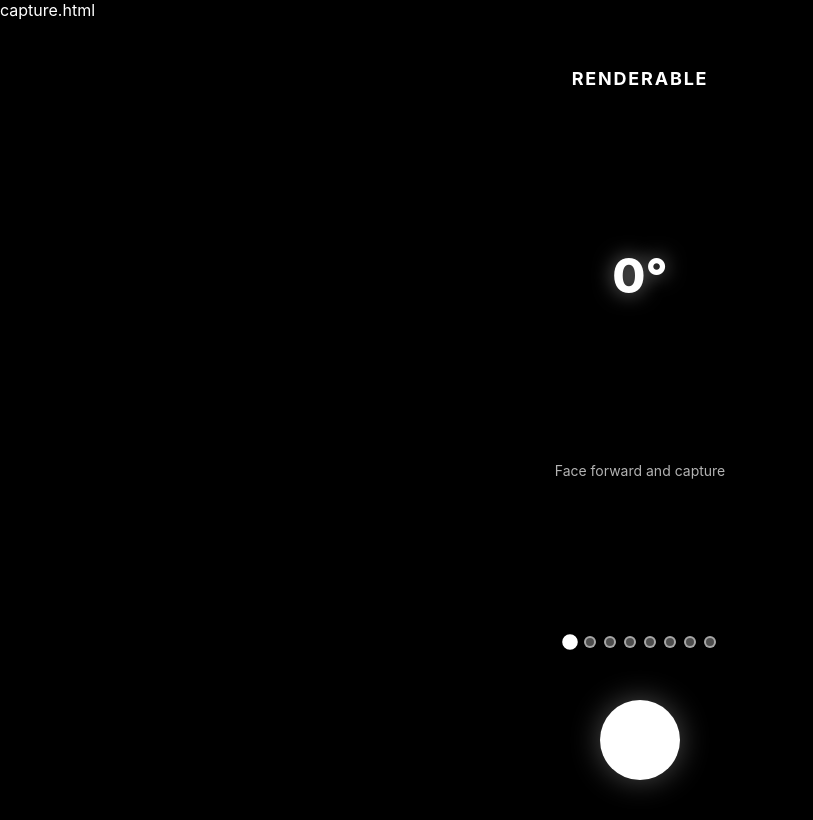
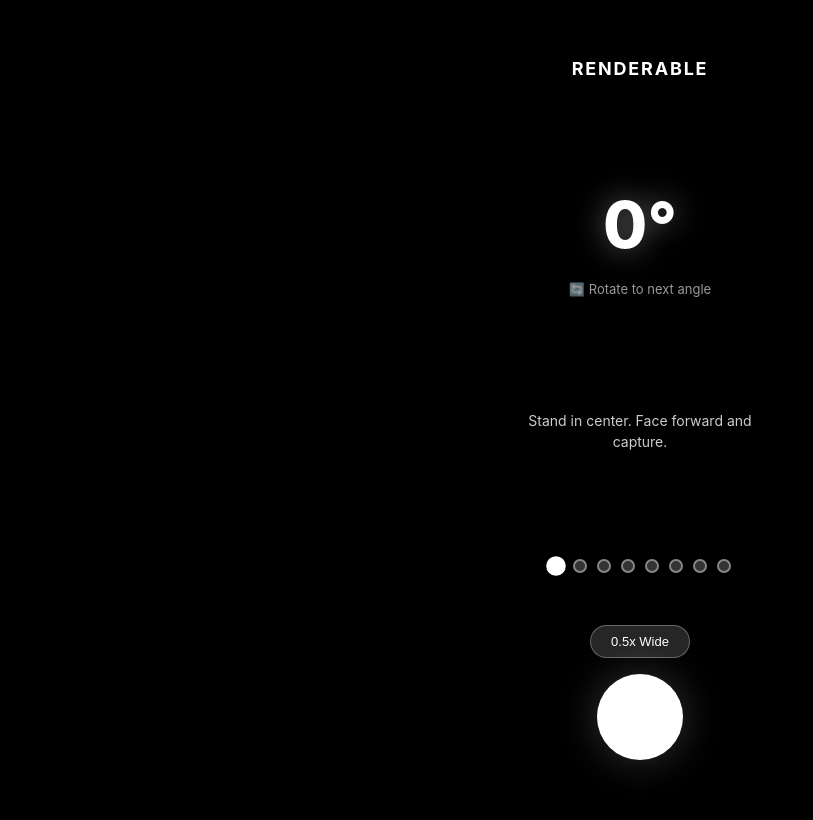
Before and after one commit to kaspermuutra-dotcom/renderable-demo, a Flask app: page /capture in a window 1280 px wide. Shown: the whole page, without its empty margins (0-813 px from the left). After the commit the page ends 769 px from the top, so only its background shows below. Run offline with Flask 3, Linux system fonts and the light colour scheme.

Commit message:
Add panorama stitching, gyroscope, 0.5x camera, 360 UI fix

```diff
--- a/app.py
+++ b/app.py
@@ -1,6 +1,8 @@
 from flask import Flask, request, jsonify, send_from_directory, render_template
 import os
 import uuid
+from PIL import Image
+import io
 
 app = Flask(__name__)
 
@@ -32,6 +34,42 @@ def upload():
 
     return jsonify({'scan_id': scan_id, 'angle': angle, 'status': 'saved'})
 
+@app.route('/stitch/<scan_id>', methods=['POST'])
+def stitch(scan_id):
+    scan_folder = os.path.join(UPLOAD_FOLDER, scan_id)
+    if not os.path.exists(scan_folder):
+        return jsonify({'error': 'Scan not found'}), 404
+
+    photos = sorted([f for f in os.listdir(scan_folder) if f.endswith('.jpg') and f != 'panorama.jpg'])
+
+    if len(photos) == 0:
+        return jsonify({'error': 'No photos found'}), 400
+
+    images = []
+    for photo in photos:
+        img = Image.open(os.path.join(scan_folder, photo))
+        images.append(img)
+
+    target_height = 1080
+    resized = []
+    for img in images:
+        ratio = target_height / img.height
+        new_width = int(img.width * ratio)
+        resized.append(img.resize((new_width, target_height), Image.LANCZOS))
+
+    total_width = sum(img.width for img in resized)
+    panorama = Image.new('RGB', (total_width, target_height))
+
+    x_offset = 0
+    for img in resized:
+        panorama.paste(img, (x_offset, 0))
+        x_offset += img.width
+
+    panorama_path = os.path.join(scan_folder, 'panorama.jpg')
+    panorama.save(panorama_path, quality=85)
+
+    return jsonify({'scan_id': scan_id, 'status': 'stitched', 'url': f'/photos/{scan_id}/panorama.jpg'})
+
 @app.route('/view/<scan_id>')
 def view(scan_id):
     return render_template('viewer.html', scan_id=scan_id)
@@ -44,10 +82,11 @@ def get_photo(scan_id, filename):
 def get_scan_photos(scan_id):
     scan_folder = os.path.join(UPLOAD_FOLDER, scan_id)
     if not os.path.exists(scan_folder):
-        return jsonify({'photos': []})
+        return jsonify({'photos': [], 'has_panorama': False})
     photos = os.listdir(scan_folder)
-    photos = [f for f in photos if f.endswith('.jpg')]
-    return jsonify({'photos': sorted(photos)})
+    has_panorama = 'panorama.jpg' in photos
+    photos = sorted([f for f in photos if f.endswith('.jpg') and f != 'panorama.jpg'])
+    return jsonify({'photos': photos, 'has_panorama': has_panorama})
 
 if __name__ == '__main__':
     port = int(os.environ.get('PORT', 5050))
--- a/templates/capture.html
+++ b/templates/capture.html
@@ -1,4 +1,3 @@
-capture.html
 <!DOCTYPE html>
 <html lang="en">
 <head>
@@ -10,20 +9,26 @@ capture.html
   body { background: #000; color: #fff; font-family: -apple-system, sans-serif; height: 100vh; overflow: hidden; }
   #camera-container { position: relative; width: 100%; height: 100vh; }
   #video { width: 100%; height: 100%; object-fit: cover; }
-  #overlay { position: absolute; inset: 0; display: flex; flex-direction: column; align-items: center; justify-content: space-between; padding: 40px 20px; }
+  #overlay { position: absolute; inset: 0; display: flex; flex-direction: column; align-items: center; justify-content: space-between; padding: 50px 20px 40px; }
   #title { font-size: 18px; font-weight: 700; letter-spacing: 0.1em; text-transform: uppercase; background: rgba(0,0,0,0.5); padding: 8px 16px; border-radius: 20px; }
-  #angle-display { font-size: 48px; font-weight: 800; text-shadow: 0 0 20px rgba(255,255,255,0.5); }
-  #instructions { font-size: 14px; color: rgba(255,255,255,0.7); text-align: center; background: rgba(0,0,0,0.5); padding: 8px 16px; border-radius: 20px; }
+  #center-info { display: flex; flex-direction: column; align-items: center; gap: 12px; }
+  #angle-display { font-size: 64px; font-weight: 800; text-shadow: 0 0 30px rgba(255,255,255,0.4); }
+  #gyro-indicator { font-size: 13px; color: rgba(255,255,255,0.6); background: rgba(0,0,0,0.4); padding: 6px 14px; border-radius: 20px; }
+  #instructions { font-size: 14px; color: rgba(255,255,255,0.8); text-align: center; background: rgba(0,0,0,0.5); padding: 8px 16px; border-radius: 20px; max-width: 280px; line-height: 1.5; }
   #controls { display: flex; flex-direction: column; align-items: center; gap: 16px; width: 100%; }
-  #progress-bar { display: flex; gap: 8px; justify-content: center; flex-wrap: wrap; }
-  .angle-dot { width: 12px; height: 12px; border-radius: 50%; background: rgba(255,255,255,0.3); border: 2px solid rgba(255,255,255,0.5); transition: all 0.3s; }
+  #progress-bar { display: flex; gap: 10px; justify-content: center; }
+  .angle-dot { width: 14px; height: 14px; border-radius: 50%; background: rgba(255,255,255,0.2); border: 2px solid rgba(255,255,255,0.4); transition: all 0.3s; }
   .angle-dot.captured { background: #43e97b; border-color: #43e97b; }
-  .angle-dot.current { background: #fff; border-color: #fff; transform: scale(1.3); }
-  #capture-btn { width: 80px; height: 80px; border-radius: 50%; background: #fff; border: 4px solid rgba(255,255,255,0.5); cursor: pointer; transition: transform 0.1s; box-shadow: 0 0 30px rgba(255,255,255,0.3); }
-  #capture-btn:active { transform: scale(0.9); }
-  #capture-btn.captured { background: #43e97b; }
-  #view-btn { display: none; background: #43e97b; color: #000; border: none; padding: 16px 40px; border-radius: 30px; font-size: 18px; font-weight: 700; cursor: pointer; }
-  #status { font-size: 13px; color: #43e97b; min-height: 20px; }
+  .angle-dot.current { background: #fff; border-color: #fff; transform: scale(1.4); }
+  #camera-toggle { background: rgba(255,255,255,0.15); border: 1px solid rgba(255,255,255,0.3); color: #fff; padding: 8px 20px; border-radius: 20px; font-size: 13px; cursor: pointer; }
+  #capture-btn { width: 86px; height: 86px; border-radius: 50%; background: #fff; border: 5px solid rgba(255,255,255,0.4); cursor: pointer; transition: transform 0.1s; box-shadow: 0 0 40px rgba(255,255,255,0.2); }
+  #capture-btn:active { transform: scale(0.88); }
+  #capture-btn.capturing { background: #43e97b; }
+  #view-btn { display: none; background: #43e97b; color: #000; border: none; padding: 18px 48px; border-radius: 30px; font-size: 18px; font-weight: 700; cursor: pointer; }
+  #status { font-size: 13px; color: #43e97b; min-height: 20px; text-align: center; }
+  #processing { display: none; position: fixed; inset: 0; background: rgba(0,0,0,0.9); flex-direction: column; align-items: center; justify-content: center; gap: 20px; z-index: 100; }
+  .spinner { width: 48px; height: 48px; border: 3px solid rgba(255,255,255,0.1); border-top-color: #43e97b; border-radius: 50%; animation: spin 1s linear infinite; }
+  @keyframes spin { to { transform: rotate(360deg); } }
 </style>
 </head>
 <body>
@@ -31,32 +36,95 @@ capture.html
   <video id="video" autoplay playsinline></video>
   <div id="overlay">
     <div id="title">Renderable</div>
-    <div id="angle-display">0°</div>
-    <div id="instructions">Stand in the center of the room.<br>Rotate and capture each direction.</div>
+    <div id="center-info">
+      <div id="angle-display">0°</div>
+      <div id="gyro-indicator">🔄 Rotate to next angle</div>
+    </div>
+    <div id="instructions">Stand in the center. Face forward and tap capture.</div>
     <div id="controls">
       <div id="progress-bar"></div>
       <div id="status"></div>
+      <button id="camera-toggle" onclick="toggleCamera()">0.5x Wide</button>
       <button id="capture-btn" onclick="capturePhoto()"></button>
       <button id="view-btn" onclick="viewScan()">View 360° →</button>
     </div>
   </div>
 </div>
 
+<div id="processing">
+  <div class="spinner"></div>
+  <div style="font-size:16px;">Building your 360° view...</div>
+</div>
+
 <script>
 const ANGLES = [0, 45, 90, 135, 180, 225, 270, 315];
+const ANGLE_NAMES = ['Forward', 'Right 45°', 'Right 90°', 'Behind Right', 'Behind', 'Behind Left', 'Left 90°', 'Left 45°'];
 let currentAngleIndex = 0;
 let capturedAngles = [];
 let scanId = 'scan_' + Date.now();
 let stream = null;
+let useWide = false;
+let deviceAlpha = 0;
+let lastCapturedAlpha = null;
 
 async function startCamera() {
+  if (stream) stream.getTracks().forEach(t => t.stop());
   try {
-    stream = await navigator.mediaDevices.getUserMedia({
-      video: { facingMode: 'environment', width: { ideal: 1920 }, height: { ideal: 1080 } }
-    });
+    const constraints = {
+      video: {
+        facingMode: 'environment',
+        width: { ideal: 1920 },
+        height: { ideal: 1080 }
+      }
+    };
+    if (useWide) {
+      constraints.video.zoom = 0.5;
+    }
+    stream = await navigator.mediaDevices.getUserMedia(constraints);
     document.getElementById('video').srcObject = stream;
   } catch(e) {
     alert('Camera access needed. Please allow camera in Safari settings.');
+  }
+}
+
+function toggleCamera() {
+  useWide = !useWide;
+  document.getElementById('camera-toggle').textContent = useWide ? '1x Normal' : '0.5x Wide';
+  startCamera();
+}
+
+function startGyroscope() {
+  if (typeof DeviceOrientationEvent !== 'undefined' && typeof DeviceOrientationEvent.requestPermission === 'function') {
+    DeviceOrientationEvent.requestPermission().then(state => {
+      if (state === 'granted') listenGyro();
+    }).catch(() => {});
+  } else {
+    listenGyro();
+  }
+}
+
+function listenGyro() {
+  window.addEventListener('deviceorientation', (e) => {
+    if (e.alpha !== null) {
+      deviceAlpha = e.alpha;
+      updateGyroIndicator();
+    }
+  });
+}
+
+function updateGyroIndicator() {
+  if (currentAngleIndex >= ANGLES.length) return;
+  const target = ANGLES[currentAngleIndex];
+  const current = deviceAlpha;
+  let diff = Math.abs(current - target);
+  if (diff > 180) diff = 360 - diff;
+
+  if (diff < 15) {
+    document.getElementById('gyro-indicator').textContent = '✅ Good angle — tap capture!';
+    document.getElementById('gyro-indicator').style.color = '#43e97b';
+  } else {
+    document.getElementById('gyro-indicator').textContent = `🔄 Rotate to ${ANGLE_NAMES[currentAngleIndex]}`;
+    document.getElementById('gyro-indicator').style.color = 'rgba(255,255,255,0.6)';
   }
 }
 
@@ -65,17 +133,21 @@ function buildProgressBar() {
   bar.innerHTML = '';
   ANGLES.forEach((angle, i) => {
     const dot = document.createElement('div');
-    dot.className = 'angle-dot' + (i === currentAngleIndex ? ' current' : '') + (capturedAngles.includes(angle) ? ' captured' : '');
-    dot.id = 'dot_' + angle;
+    dot.className = 'angle-dot' +
+      (capturedAngles.includes(angle) ? ' captured' : '') +
+      (i === currentAngleIndex ? ' current' : '');
     bar.appendChild(dot);
   });
 }
 
-function updateAngleDisplay() {
-  document.getElementById('angle-display').textContent = ANGLES[currentAngleIndex] + '°';
-  document.getElementById('instructions').textContent =
-    currentAngleIndex === 0 ? 'Face forward and capture' :
-    'Rotate to ' + ANGLES[currentAngleIndex] + '° and capture';
+function updateUI() {
+  if (currentAngleIndex < ANGLES.length) {
+    document.getElementById('angle-display').textContent = ANGLES[currentAngleIndex] + '°';
+    document.getElementById('instructions').textContent =
+      currentAngleIndex === 0
+        ? 'Stand in center. Face forward and capture.'
+        : `Rotate to face ${ANGLE_NAMES[currentAngleIndex]} and capture.`;
+  }
   buildProgressBar();
 }
 
@@ -93,33 +165,45 @@ async function capturePhoto() {
     formData.append('scan_id', scanId);
     formData.append('angle', angle);
 
-    document.getElementById('status').textContent = 'Saving ' + angle + '°...';
-    document.getElementById('capture-btn').classList.add('captured');
+    document.getElementById('capture-btn').classList.add('capturing');
+    document.getElementById('status').textContent = 'Saving...';
 
     try {
-      const res = await fetch('/upload', { method: 'POST', body: formData });
-      const data = await res.json();
+      await fetch('/upload', { method: 'POST', body: formData });
       capturedAngles.push(angle);
-      document.getElementById('status').textContent = '✓ Captured ' + angle + '°';
+      document.getElementById('status').textContent = '✓ ' + ANGLE_NAMES[currentAngleIndex] + ' captured';
 
       currentAngleIndex++;
       if (currentAngleIndex < ANGLES.length) {
         setTimeout(() => {
-          document.getElementById('capture-btn').classList.remove('captured');
+          document.getElementById('capture-btn').classList.remove('capturing');
           document.getElementById('status').textContent = '';
-          updateAngleDisplay();
-        }, 800);
+          updateUI();
+        }, 700);
       } else {
-        document.getElementById('status').textContent = '✅ All angles captured!';
+        document.getElementById('angle-display').textContent = '360°';
+        document.getElementById('instructions').textContent = 'All angles captured!';
+        document.getElementById('status').textContent = '✅ Complete!';
         document.getElementById('capture-btn').style.display = 'none';
-        document.getElementById('view-btn').style.display = 'block';
-        document.getElementById('instructions').textContent = 'Your room is ready to view!';
+        document.getElementById('camera-toggle').style.display = 'none';
+        document.getElementById('gyro-indicator').style.display = 'none';
+        buildProgressBar();
+        await stitchAndView();
       }
     } catch(e) {
       document.getElementById('status').textContent = 'Error — try again';
-      document.getElementById('capture-btn').classList.remove('captured');
+      document.getElementById('capture-btn').classList.remove('capturing');
     }
-  }, 'image/jpeg', 0.9);
+  }, 'image/jpeg', 0.92);
+}
+
+async function stitchAndView() {
+  document.getElementById('processing').style.display = 'flex';
+  try {
+    await fetch('/stitch/' + scanId, { method: 'POST' });
+  } catch(e) {}
+  document.getElementById('processing').style.display = 'none';
+  document.getElementById('view-btn').style.display = 'block';
 }
 
 function viewScan() {
@@ -127,7 +211,8 @@ function viewScan() {
 }
 
 startCamera();
-updateAngleDisplay();
+startGyroscope();
+updateUI();
 </script>
 </body>
 </html>
```
Also changed, not shown: templates/viewer.html (+25 -11 lines).
